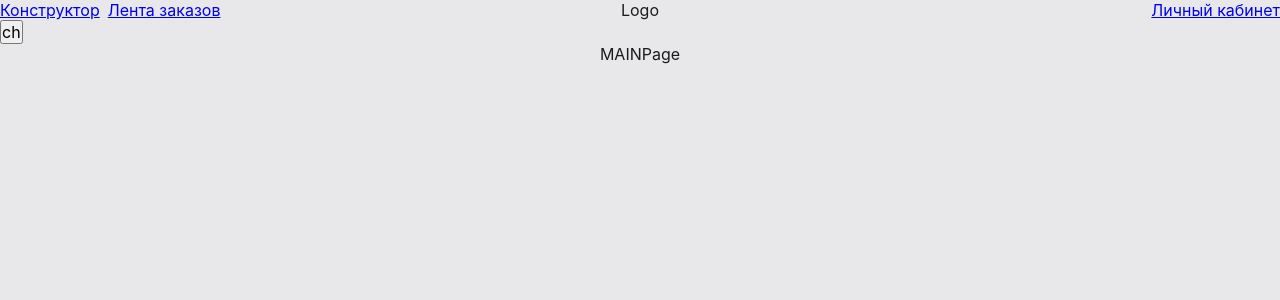
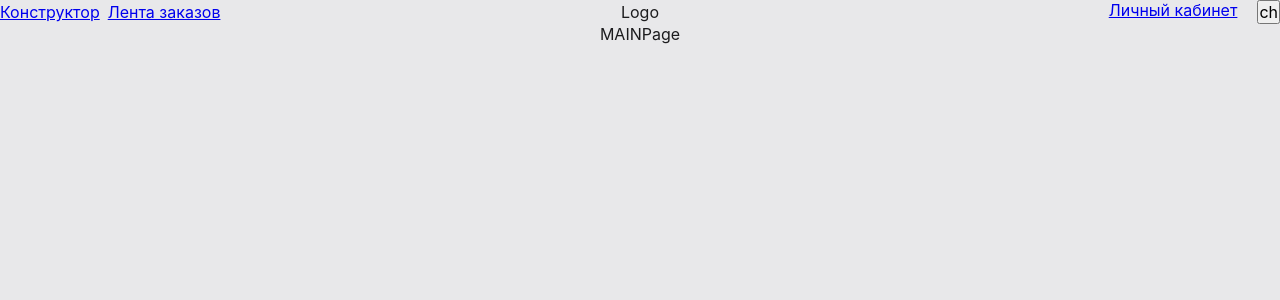
Before and after one commit to IrinaVinit/burger-production, a React app: page / in a window 1280 px wide. Shown: the top 300 px of the page. Built offline with nearby package versions, Linux system fonts and the light colour scheme.

Commit message:
feat: create ThemeContext

```diff
--- a/src/App.tsx
+++ b/src/App.tsx
@@ -9,15 +9,11 @@ import { ThemeContext } from "./theme/ThemeContext";
 
 
 const App = () => {
-  const {theme, setTheme} = useContext(ThemeContext)
-  const toogleTheme = () => {
-    setTheme(theme === 'dark' ? 'light' : 'dark')
-  }
+  const {theme} = useContext(ThemeContext)
 
   return (
     <div className={`app ${theme}`}>
       <AppHeader />
-      <button onClick={toogleTheme}>ch</button>
       <Suspense fallback={<div>Loading...</div>}>
         <Routes>
           <Route path="/" element={<MainPageAsync />} />
--- a/src/components/AppHeader.module.scss
+++ b/src/components/AppHeader.module.scss
@@ -28,4 +28,5 @@
   display: flex;
   justify-self: end;
   cursor: pointer;
+  gap: 20px
 }
--- a/src/components/AppHeader.tsx
+++ b/src/components/AppHeader.tsx
@@ -1,8 +1,15 @@
 import { Link } from "react-router-dom";
 import { Logo } from "@ya.praktikum/react-developer-burger-ui-components";
 import cls from "./AppHeader.module.scss";
+import { useContext } from "react";
+import { ThemeContext } from "../theme/ThemeContext";
 
 export function AppHeader() {
+  const {theme, setTheme} = useContext(ThemeContext);
+
+  const toogleTheme = () => {
+    setTheme(theme === 'dark' ? 'light' :  theme === 'light' ? 'blue' : 'dark' )
+  }
   return (
     <header>
       <div className={cls.wrapper}>
@@ -24,7 +31,7 @@ export function AppHeader() {
               <Link to={"/login"}>
                 <p className="text text_type_main-default pl-2 pr-5">Личный кабинет</p>
               </Link>
-
+              <button onClick={toogleTheme}>ch</button>
             </div>
         </div>
 
--- a/src/theme/ThemeProvider.tsx
+++ b/src/theme/ThemeProvider.tsx
@@ -1,6 +1,6 @@
 import { FC, useMemo, useState } from "react";
 import { LOCAL_STORAGE_THEME_KEY, Theme, ThemeContext } from "./ThemeContext";
-import { useMatch } from "react-router-dom";
+
 
 
 const defaultTheme = localStorage.getItem(LOCAL_STORAGE_THEME_KEY) as Theme || 'light';
```
